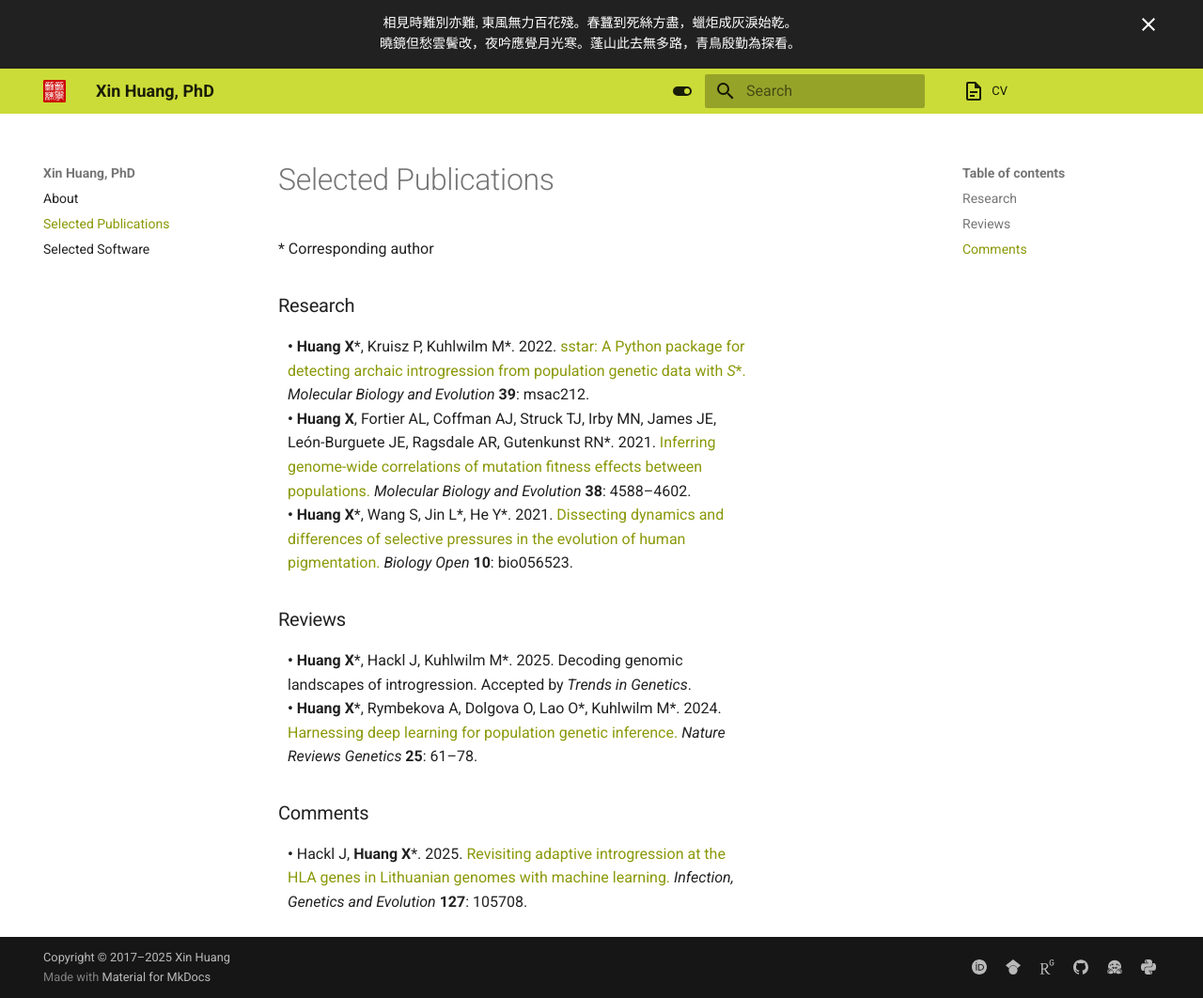
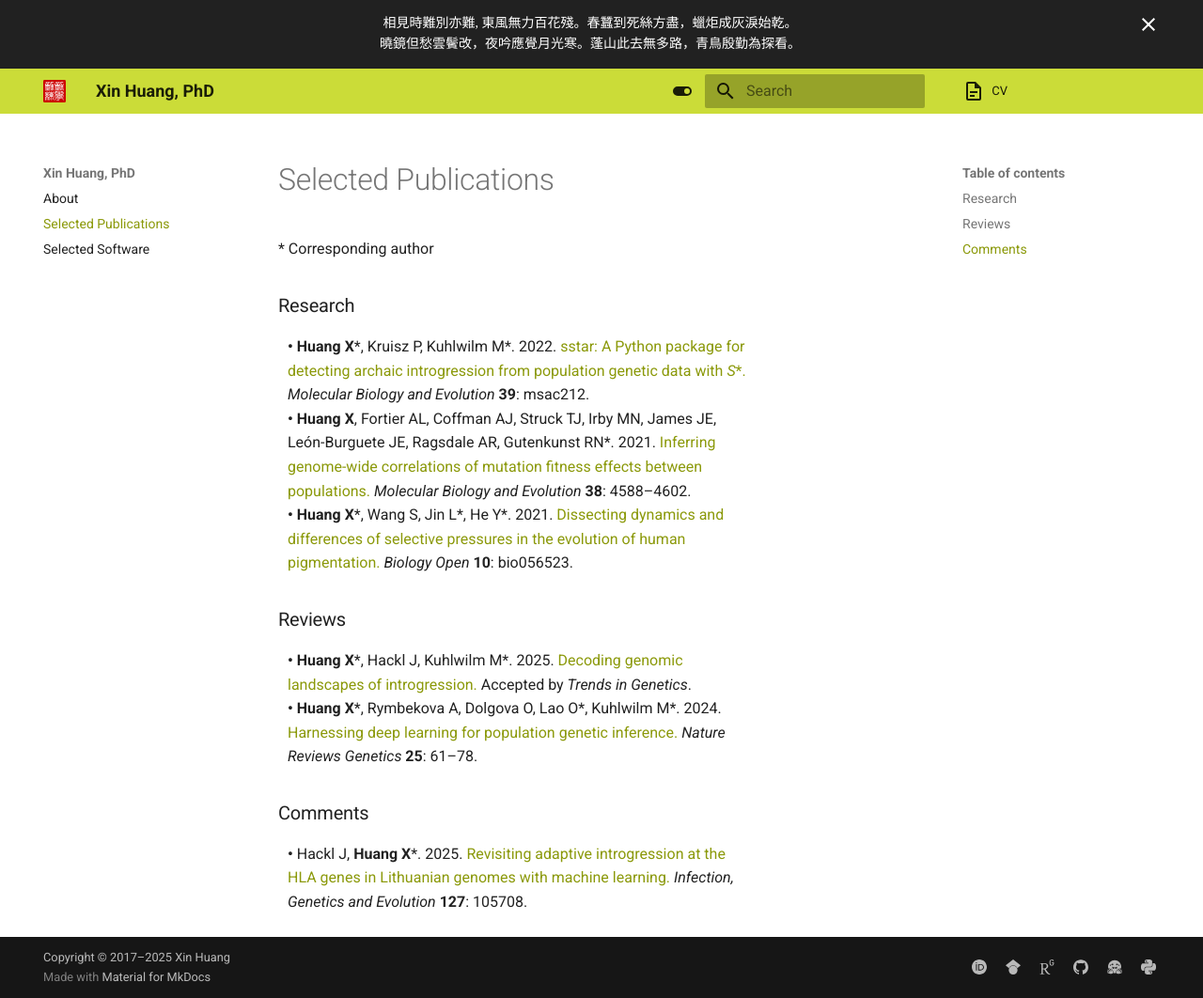
Before and after one commit to xin-huang/xin-huang.github.io, an MkDocs documentation site: the page built from docs/publications.md, in a window 1280 px wide and 1062 px high. Shown: the whole window at 94% size. Built offline with MkDocs 1.6.1 and Material for MkDocs 9.7.7, drawn with Linux system fonts in a browser that asks for light colours; a script that is not in the unit is left out; comment, search, counter and statistics services are not loaded.

Commit message:
Update doi

```diff
--- a/docs/publications.md
+++ b/docs/publications.md
@@ -79,13 +79,17 @@
   <!-- Citation Text -->
   <div class="citation-text">
     <strong>•</strong> <strong>Huang X</strong>&ast;, Hackl J, Kuhlwilm M&ast;. 2025.
-    Decoding genomic landscapes of introgression. Accepted by <i>Trends in Genetics</i>.
+    <a href="https://doi.org/10.1016/j.tig.2025.07.001" target="_blank">Decoding genomic landscapes of introgression.</a> Accepted by <i>Trends in Genetics</i>.
   </div>
   <!-- PlumX Badge -->
   <div class="badge-container">
+    <a href="https://plu.mx/plum/a/?doi=10.1016%2Fj.tig.2025.07.001" data-popup="left" data-size="medium" class="plumx-plum-print-popup" data-site="plum" data-hide-when-empty="true"></a>
+    <script type="text/javascript" src="//cdn.plu.mx/widget-popup.js"></script>
   </div>
   <!-- Dimensions Badge -->
   <div class="badge-container">
+    <span class="__dimensions_badge_embed__" data-doi="10.1016/j.tig.2025.07.001"></span>
+    <script async src="https://badge.dimensions.ai/badge.js" charset="utf-8"></script>
   </div>
   <!-- Altmetric Badge -->
   <div class="badge-container">
```
